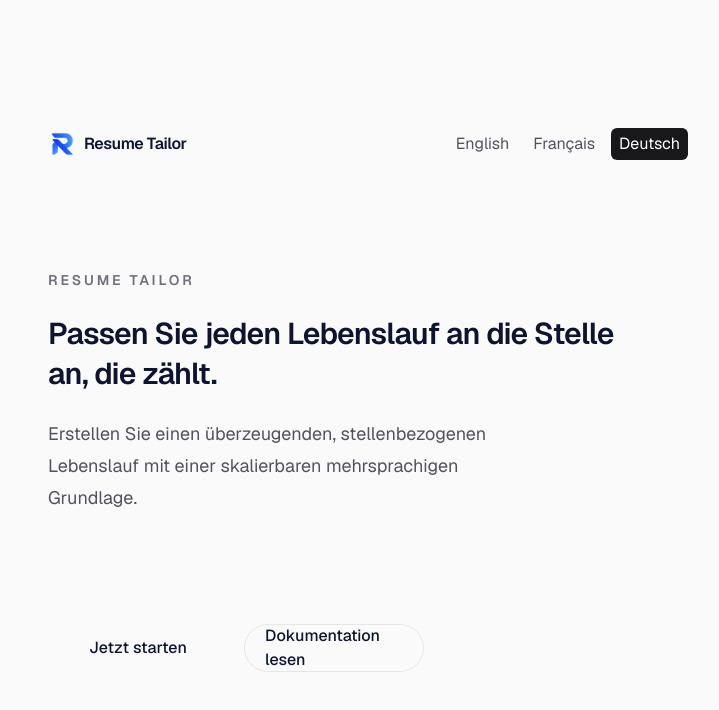
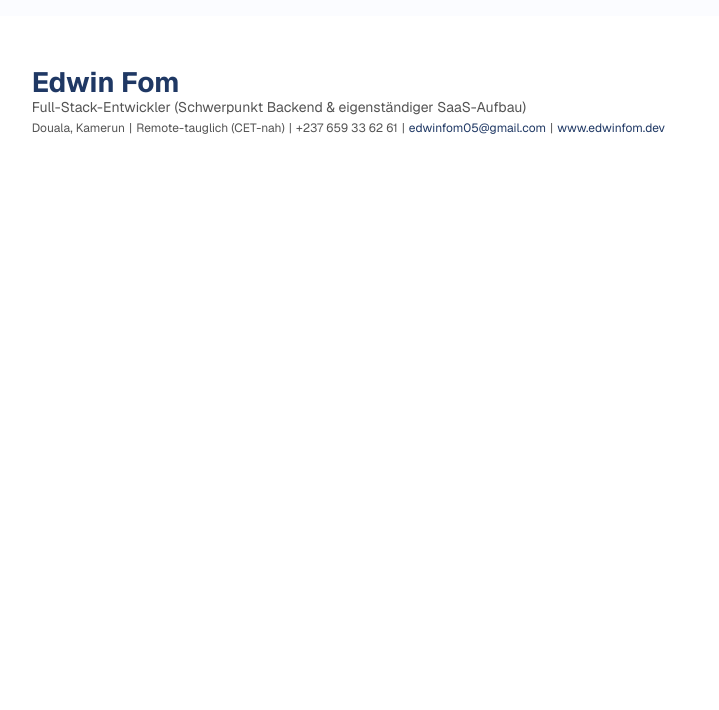
Before and after one commit to Edwinfom00/resume-tailor, a Next.js app: page /de in a window 1280 px wide. Shown: the top 710 px of the page, without its empty margins (272-991 px from the left). Built offline with nearby package versions, Linux system fonts and the light colour scheme.

Commit message:
06: Implemnt the resume-header fist part design ref

```diff
--- a/src/@types/resume-data.ts
+++ b/src/@types/resume-data.ts
@@ -56,6 +56,7 @@ export interface ResumeLocation {
   readonly region?: string;
   readonly country?: string;
   readonly remote?: boolean;
+  readonly remoteStatus?: string;
 }
 
 export interface ResumeLink {
--- a/src/app/[locale]/page.tsx
+++ b/src/app/[locale]/page.tsx
@@ -1,66 +1,34 @@
 import { notFound } from "next/navigation";
-import { Logo } from "@/components/brand/logo";
-import { LanguageSwitcher } from "@/components/i18n/language-switcher";
-import { getDictionary } from "@/i18n/dictionaries";
 import { isLocale } from "@/i18n/locales";
+import type { ResumeData } from "@/@types/resume-data";
+import {
+  ResumeDocument,
+  type ResumeDocumentPage,
+} from "@/modules/components/resume-document";
+import { ResumeHeader } from "@/modules/components/sections/resume-header";
+import { edwinResume } from "@/modules/fixtures/edwin-resume";
 
 type LocalePageProps = Readonly<{
   params: Promise<{ locale: string }>;
 }>;
 
-export default async function Home({ params }: LocalePageProps) {
+const previewPages: readonly ResumeDocumentPage<ResumeData>[] = [
+  {
+    id: "resume-header",
+    render: (resume) => <ResumeHeader resume={resume} />,
+  },
+];
+
+export default async function ResumePreview({ params }: LocalePageProps) {
   const { locale } = await params;
 
   if (!isLocale(locale)) {
     notFound();
   }
 
-  const dictionary = await getDictionary(locale);
-
   return (
-    <div className="flex flex-1 flex-col items-center justify-center bg-zinc-50 font-sans">
-      <main className="flex w-full max-w-3xl flex-1 flex-col items-center justify-between px-16 py-16 sm:items-start sm:py-32">
-        <div className="flex w-full items-center justify-between gap-6">
-          <Logo
-            name={dictionary.metadata.title}
-            size="sm"
-            preload
-          />
-          <LanguageSwitcher
-            locale={locale}
-            label={dictionary.languageSwitcher.label}
-          />
-        </div>
-        <div className="flex flex-col items-center gap-6 text-center sm:items-start sm:text-left">
-          <p className="text-sm font-semibold tracking-[0.2em] text-zinc-500 uppercase dark:text-zinc-400">
-            {dictionary.home.eyebrow}
-          </p>
-          <h1 className="max-w-xl text-3xl font-semibold leading-10 tracking-tight dark:text-zinc-50">
-            {dictionary.home.title}
-          </h1>
-          <p className="max-w-md text-lg leading-8 text-zinc-600 dark:text-zinc-400">
-            {dictionary.home.description}
-          </p>
-        </div>
-        <div className="flex flex-col gap-4 text-base font-medium sm:flex-row">
-          <a
-            className="flex h-12 w-full items-center justify-center rounded-full bg-foreground px-5 text-background transition-colors hover:bg-[#383838] dark:hover:bg-[#ccc] md:w-[180px]"
-            href="https://vercel.com/new?utm_source=create-next-app&utm_medium=appdir-template-tw&utm_campaign=create-next-app"
-            target="_blank"
-            rel="noopener noreferrer"
-          >
-            {dictionary.home.primaryAction}
-          </a>
-          <a
-            className="flex h-12 w-full items-center justify-center rounded-full border border-solid border-black/[.08] px-5 transition-colors hover:border-transparent hover:bg-black/[.04] dark:border-white/[.145] dark:hover:bg-[#1a1a1a] md:w-[180px]"
-            href="https://nextjs.org/docs"
-            target="_blank"
-            rel="noopener noreferrer"
-          >
-            {dictionary.home.secondaryAction}
-          </a>
-        </div>
+    <main className="flex flex-1 bg-canvas">
+      <ResumeDocument data={edwinResume} pages={previewPages} />
       </main>
-    </div>
   );
 }
--- /dev/null
+++ b/src/modules/components/sections/resume-header.tsx
@@ -0,0 +1,105 @@
+import { Fragment } from "react";
+import type {
+  ResumeData,
+  ResumeLink,
+  ResumeLocation,
+} from "@/@types/resume-data";
+
+type ResumeHeaderProps = Readonly<{
+  resume: ResumeData;
+}>;
+
+type ContactItem = Readonly<{
+  id: string;
+  label: string;
+  href?: string;
+}>;
+
+function getLocationLabel(location?: ResumeLocation) {
+  if (!location) {
+    return undefined;
+  }
+
+  return [location.city, location.region, location.country]
+    .filter((part): part is string => Boolean(part))
+    .join(", ");
+}
+
+function getWebsite(links: readonly ResumeLink[]) {
+  return links.find((link) => link.kind === "website");
+}
+
+function getContactItems(resume: ResumeData): readonly ContactItem[] {
+  const { contact } = resume.identity;
+  const locationLabel = getLocationLabel(contact.location);
+  const website = getWebsite(contact.links);
+
+  return [
+    locationLabel
+      ? {
+        id: "location",
+        label: locationLabel,
+      }
+      : undefined,
+    contact.location?.remote && contact.location.remoteStatus
+      ? {
+        id: "remote-status",
+        label: contact.location.remoteStatus,
+      }
+      : undefined,
+    contact.phone
+      ? {
+          id: "phone",
+          label: contact.phone,
+        }
+      : undefined,
+    {
+      id: "email",
+      label: contact.email,
+      href: `mailto:${contact.email}`,
+    },
+    website
+      ? {
+        id: "website",
+        label: website.label,
+        href: website.url,
+      }
+      : undefined,
+  ].filter((item): item is ContactItem => Boolean(item));
+}
+
+export function ResumeHeader({ resume }: ResumeHeaderProps) {
+  const contactItems = getContactItems(resume);
+
+  return (
+    <header className="px-(--rt-resume-page-inset-inline) pt-(--rt-resume-page-inset-block-start)">
+      <h1 className="m-0 font-bold tracking-normal text-(--rt-color-resume-heading) [font-size:var(--rt-font-size-resume-name)] leading-(--rt-line-height-resume-name)">
+        {resume.identity.name}
+      </h1>
+      <p className="m-0 text-sm leading-snug text-(--rt-color-resume-body)">
+        {resume.identity.headline}
+      </p>
+      <address className="mt-1 not-italic text-xs leading-tight text-(--rt-color-resume-body)">
+        {contactItems.map((item, index) => (
+          <Fragment key={item.id}>
+            {index > 0 ? (
+              <span aria-hidden="true" className="px-1">
+                |
+              </span>
+            ) : null}
+            {item.href ? (
+              <a
+                className="text-(--rt-color-resume-heading) no-underline"
+                href={item.href}
+              >
+                {item.label}
+              </a>
+            ) : (
+              <span>{item.label}</span>
+            )}
+          </Fragment>
+        ))}
+      </address>
+    </header>
+  );
+}
--- a/src/modules/fixtures/edwin-resume.ts
+++ b/src/modules/fixtures/edwin-resume.ts
@@ -12,6 +12,7 @@ export const edwinResume = {
         city: "Douala",
         country: "Kamerun",
         remote: true,
+        remoteStatus: "Remote-tauglich (CET-nah)",
       },
       links: [
         {
--- a/src/styles/tokens.css
+++ b/src/styles/tokens.css
@@ -33,6 +33,8 @@
   --rt-color-text-secondary: var(--rt-color-navy-600);
   --rt-color-text-tertiary: var(--rt-color-navy-400);
   --rt-color-text-inverse: var(--rt-color-white);
+  --rt-color-resume-heading: #1f3864;
+  --rt-color-resume-body: #545454;
   --rt-color-border-subtle: var(--rt-color-navy-100);
   --rt-color-border-default: var(--rt-color-navy-200);
   --rt-color-border-focus: var(--rt-color-blue-500);
@@ -52,10 +54,12 @@
   --rt-font-size-3xl: 1.875rem;
   --rt-font-size-4xl: 2.25rem;
   --rt-font-size-display: clamp(2.5rem, 4vw, 4.25rem);
+  --rt-font-size-resume-name: 1.75rem;
   --rt-line-height-tight: 1.1;
   --rt-line-height-snug: 1.25;
   --rt-line-height-normal: 1.5;
   --rt-line-height-relaxed: 1.7;
+  --rt-line-height-resume-name: 1.1;
   --rt-font-weight-regular: 400;
   --rt-font-weight-medium: 500;
   --rt-font-weight-semibold: 600;
@@ -94,6 +98,8 @@
   --rt-easing-emphasized: cubic-bezier(0.2, 0.8, 0.2, 1);
   --rt-container-max: 76rem;
   --rt-page-gutter: clamp(1rem, 4vw, 2.5rem);
+  --rt-resume-page-inset-inline: 16mm;
+  --rt-resume-page-inset-block-start: 13.5mm;
   --rt-control-height-sm: 2.25rem;
   --rt-control-height-md: 2.75rem;
   --rt-control-height-lg: 3.25rem;
```
Also changed, not shown: 1 other file (tests, documents, lock files or other folders).
